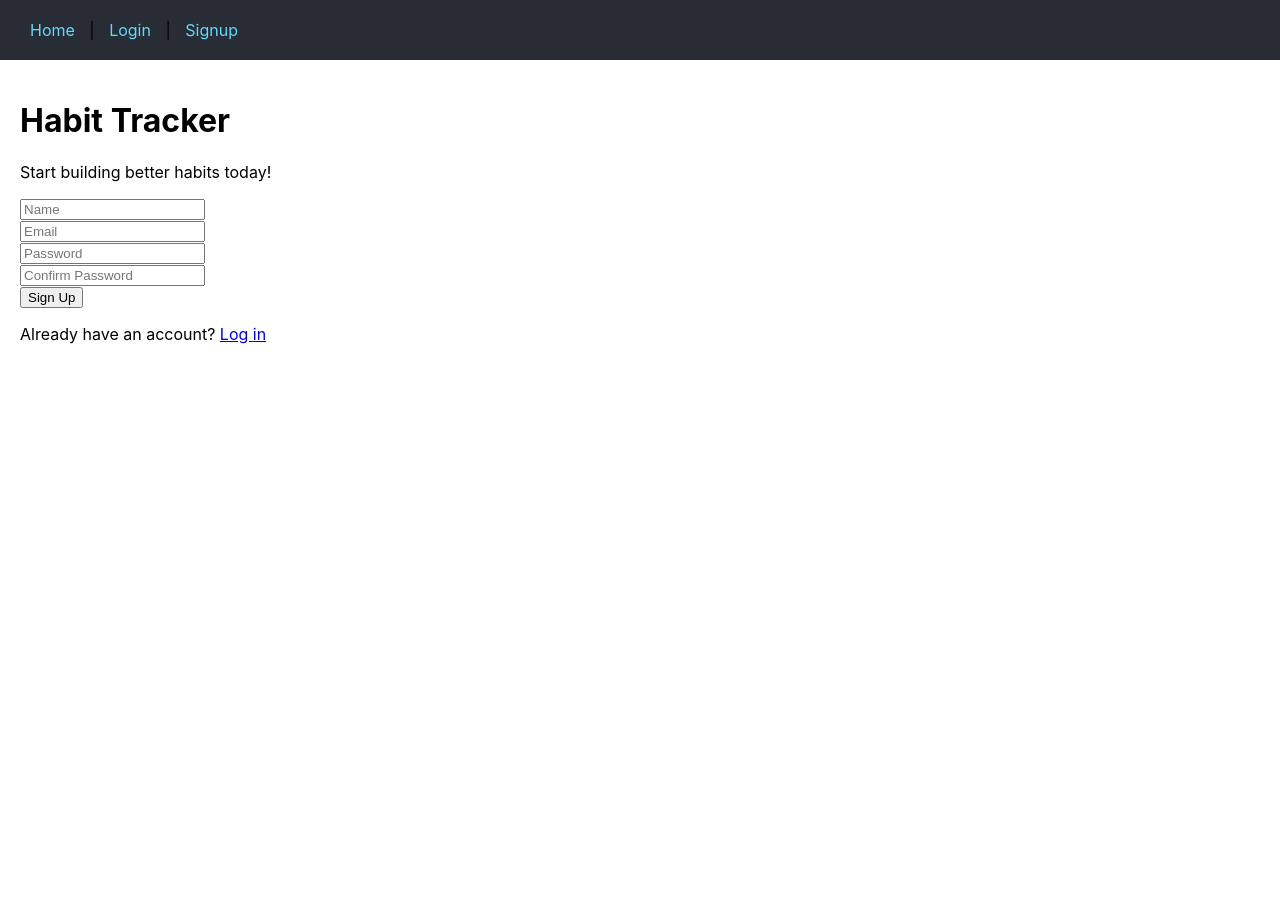
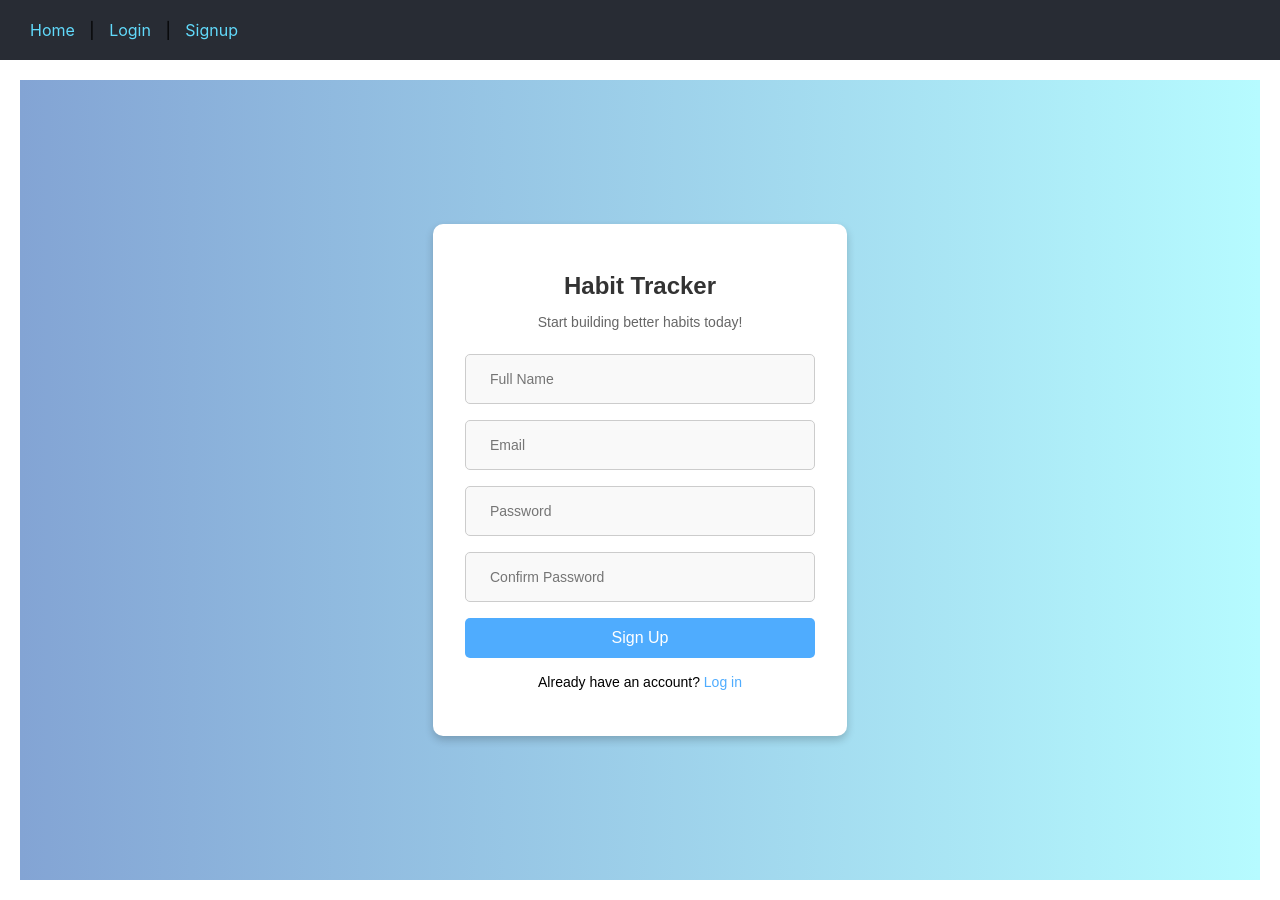
Before and after one commit to madhvesh23/Hackathon_THEFIXERS_HabitTracker, a React (Create React App) app: page /signup in a window 1280 px wide. Before the commit the page ends 800 px from the top, so only its background shows below. Built offline with nearby package versions, Linux system fonts and the light colour scheme; the HTML template or start-up script is replaced by a standard one.

Commit message:
ui with spiner

```diff
--- /dev/null
+++ b/src/components/LoadingSpinner.css
@@ -0,0 +1,22 @@
+.spinner {
+    width: 24px;
+    height: 24px;
+    border: 3px solid rgba(0, 0, 0, 0.2);
+    border-top: 3px solid #000; /* Black spinner */
+    border-radius: 50%;
+    animation: spin 1s linear infinite;
+    display: inline-block;
+  }
+
+  @keyframes spin {
+    0% {
+      transform: rotate(0deg);
+    }
+    100% {
+      transform: rotate(360deg);
+    }
+  }
+
+  .spinner.black {
+    border-top: 3px solid #000; /* Ensure spinner is black */
+  }
--- /dev/null
+++ b/src/components/LoadingSpinner.js
@@ -0,0 +1,8 @@
+import React from "react";
+import "./LoadingSpinner.css"; // Add styling
+
+const LoadingSpinner = () => {
+  return <div className="spinner black"></div>;
+};
+
+export default LoadingSpinner;
--- a/src/pages/Login.js
+++ b/src/pages/Login.js
@@ -1,7 +1,7 @@
 import React, { useState } from "react";
 import { signInWithEmailAndPassword } from "firebase/auth";
 import { auth } from "../firebase"; // Adjust the path based on your file structure
-
+import "./Auth.css"
 const Login = () => {
   const [email, setEmail] = useState("");
   const [password, setPassword] = useState("");
@@ -24,20 +24,34 @@ const Login = () => {
       <div className="auth-box">
         <h1>Habit Tracker</h1>
         <p className="tagline">Track your habits, achieve your goals!</p>
-        <form>
+        <form onSubmit={handleLogin}>
           <div className="form-group">
             <label>
               <i className="fa fa-envelope"></i>
-              <input type="email" placeholder="Email" />
+              <input
+                type="email"
+                placeholder="Email"
+                value={email} // Bind to state
+                onChange={(e) => setEmail(e.target.value)} // Update state
+                required
+              />
             </label>
           </div>
           <div className="form-group">
             <label>
               <i className="fa fa-lock"></i>
-              <input type="password" placeholder="Password" />
+              <input
+                type="password"
+                placeholder="Password"
+                value={password} // Bind to state
+                onChange={(e) => setPassword(e.target.value)} // Update state
+                required
+              />
             </label>
           </div>
-          <button type="submit" className="auth-button">Login</button>
+          <button type="submit" className="auth-button">
+            Login
+          </button>
         </form>
         <p className="alt-action">
           Don't have an account? <a href="/signup">Sign up</a>
--- a/src/pages/Signup.js
+++ b/src/pages/Signup.js
@@ -1,39 +1,104 @@
 import React, { useState } from "react";
 import { createUserWithEmailAndPassword } from "firebase/auth";
-import { auth } from "../firebase"; // Ensure the correct import path
+import { auth, db } from "../firebase"; // Ensure the correct imports
+import { doc, setDoc } from "firebase/firestore"; // Firestore functions
+import LoadingSpinner from "../components/LoadingSpinner"; // Import spinner component
 
 const Signup = () => {
+  const [name, setName] = useState(""); // Full name state
+  const [email, setEmail] = useState(""); // Email state
+  const [password, setPassword] = useState(""); // Password state
+  const [confirmPassword, setConfirmPassword] = useState(""); // Confirm Password state
+  const [loading, setLoading] = useState(false); // Loading state
+
+  const handleSignup = async (e) => {
+    e.preventDefault();
+
+    // Basic password validation
+    if (password !== confirmPassword) {
+      alert("Passwords do not match!");
+      return;
+    }
+
+    setLoading(true); // Start loading spinner
+    try {
+      // Create user in Firebase Authentication
+      const userCredential = await createUserWithEmailAndPassword(auth, email, password);
+      const user = userCredential.user;
+
+      // Save user data to Firestore
+      await setDoc(doc(db, "users", user.uid), {
+        fullName: name,
+        email: user.email,
+        createdAt: new Date(),
+      });
+
+      alert("Signup successful!");
+    } catch (error) {
+      console.error("Error during signup:", error.message);
+      alert(error.message);
+    } finally {
+      setLoading(false); // Stop loading spinner
+    }
+  };
+
   return (
     <div className="auth-container">
       <div className="auth-box">
         <h1>Habit Tracker</h1>
         <p className="tagline">Start building better habits today!</p>
-        <form>
+        <form onSubmit={handleSignup}>
           <div className="form-group">
             <label>
               <i className="fa fa-user"></i>
-              <input type="text" placeholder="Name" />
+              <input
+                type="text"
+                placeholder="Full Name"
+                value={name}
+                onChange={(e) => setName(e.target.value)} // Update name state
+                required
+              />
             </label>
           </div>
           <div className="form-group">
             <label>
               <i className="fa fa-envelope"></i>
-              <input type="email" placeholder="Email" />
+              <input
+                type="email"
+                placeholder="Email"
+                value={email}
+                onChange={(e) => setEmail(e.target.value)} // Update email state
+                required
+              />
             </label>
           </div>
           <div className="form-group">
             <label>
               <i className="fa fa-lock"></i>
-              <input type="password" placeholder="Password" />
+              <input
+                type="password"
+                placeholder="Password"
+                value={password}
+                onChange={(e) => setPassword(e.target.value)} // Update password state
+                required
+              />
             </label>
           </div>
           <div className="form-group">
             <label>
               <i className="fa fa-lock"></i>
-              <input type="password" placeholder="Confirm Password" />
+              <input
+                type="password"
+                placeholder="Confirm Password"
+                value={confirmPassword}
+                onChange={(e) => setConfirmPassword(e.target.value)} // Update confirm password state
+                required
+              />
             </label>
           </div>
-          <button type="submit" className="auth-button">Sign Up</button>
+          <button type="submit" className="auth-button" disabled={loading}>
+            {loading ? <LoadingSpinner /> : "Sign Up"}
+          </button>
         </form>
         <p className="alt-action">
           Already have an account? <a href="/login">Log in</a>
```
